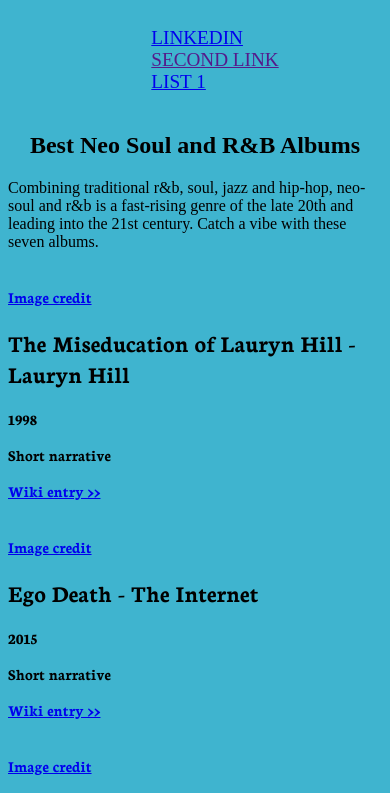
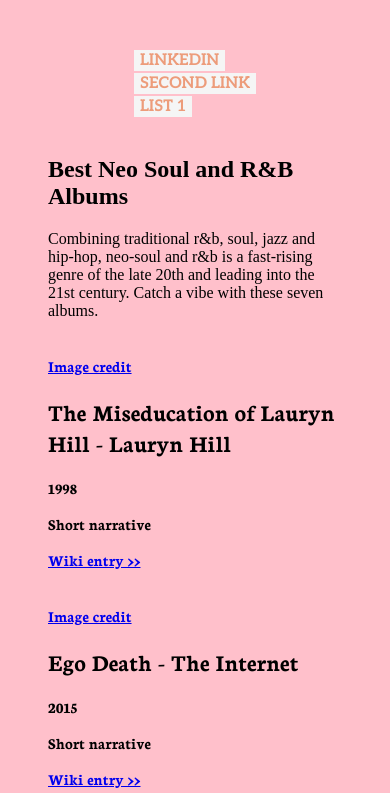
Before and after one commit to SPR2025-4502-7502/Elenas-Website, a plain HTML site: page list1.html in a window 390 px wide. Shown: the top 793 px of the page. Drawn offline with Linux system fonts and the light colour scheme.

Commit message:
media screen

```diff
--- a/css/list1.css
+++ b/css/list1.css
@@ -15,12 +15,42 @@ nav{
 
 nav ul {
 	list-style-type: none;
+	display: flex;
+	align-content: stretch;
+	flex-direction: row;
+	justify-content: center;
+	margin-block-start: 0em;
+	padding-inline-start: 0px;
+
+}
 
 
 
+nav ul li:hover {
+	background-color: none;
+}
 
 
+nav ul li a:hover button{
+	text-decoration: ;
+	color: blue;
+	background-color: none;
 }
+
+nav ul li a button {
+	font-family: 'Aleo', serif;
+	max-width: 100%;
+	color: rgba(230,68,0,0.5);
+/*	border: 1px solid	rgba(0,162,230,0.5);*/
+/*	border: 5px solid	rgba(230,68,0,0.5);*/
+	border: none;
+	font-weight: 700;
+	font-style: normal;
+	text-transform: uppercase;
+	font-size: 1rem;
+	background-color: whitesmoke;
+}
+
 
 nav ul li a {
 .aleo-<uniquifier> {
@@ -82,20 +112,33 @@ p {
 
 
 
-@media screen and (min-width:500px){
+@media screen and (max-width:500px){
 
 body{
 
 	flex-direction: column !important;
 		margin: 3rem;
+		background-color: pink;
 }
 
-		flex-direction: co !important;
-		margin: 3rem;
+/*		flex-direction: co !important;*/
+/*		margin: 3rem;*/
+
+nav ul {
+	list-style-type: none;
+	display: flex;
+	align-content: stretch;
+	flex-direction: column;
+	justify-content: center;
+	margin-block-start: 0em;
+	padding-inline-start: 0px;
+
+}
+
 }
 
 
-@media screen and (min-width:800px){
+@media screen and (min-width:501px){
 
 	.poster {
 
@@ -104,9 +147,14 @@ body{
 	}
 }
 
-@media only screen
-  and (min-device-width: 375px)
-  and (max-device-width: 812px)
-  and (-webkit-min-device-pixel-ratio: 3) {
+@media screen and (min-width:720px){
+body{
+background-color: seagreen;
+
+
 
 }
+
+
+
+}
--- a/list1.html
+++ b/list1.html
@@ -17,9 +17,9 @@
 
 <nav>
     <ul>
-       <li><a href="https://www.linkedin.com/in/elena-wilson-90072a208/">LinkedIn</a></li>
-       <li><a href="">Second Link</a></li>
-       <li><a href="list1.html">List 1</a></li>
+       <li><a href="https://www.linkedin.com/in/elena-wilson-90072a208/"><button class="nav-button">LinkedIn</button></a></li>
+       <li><a href=""><button class="nav-button">Second Link</button></a></li>
+       <li><a href="list1.html"><button class="nav-button">List 1</button></a></li>
     </ul>
 
   </nav>
```
Also changed, not shown: 1 other file.
